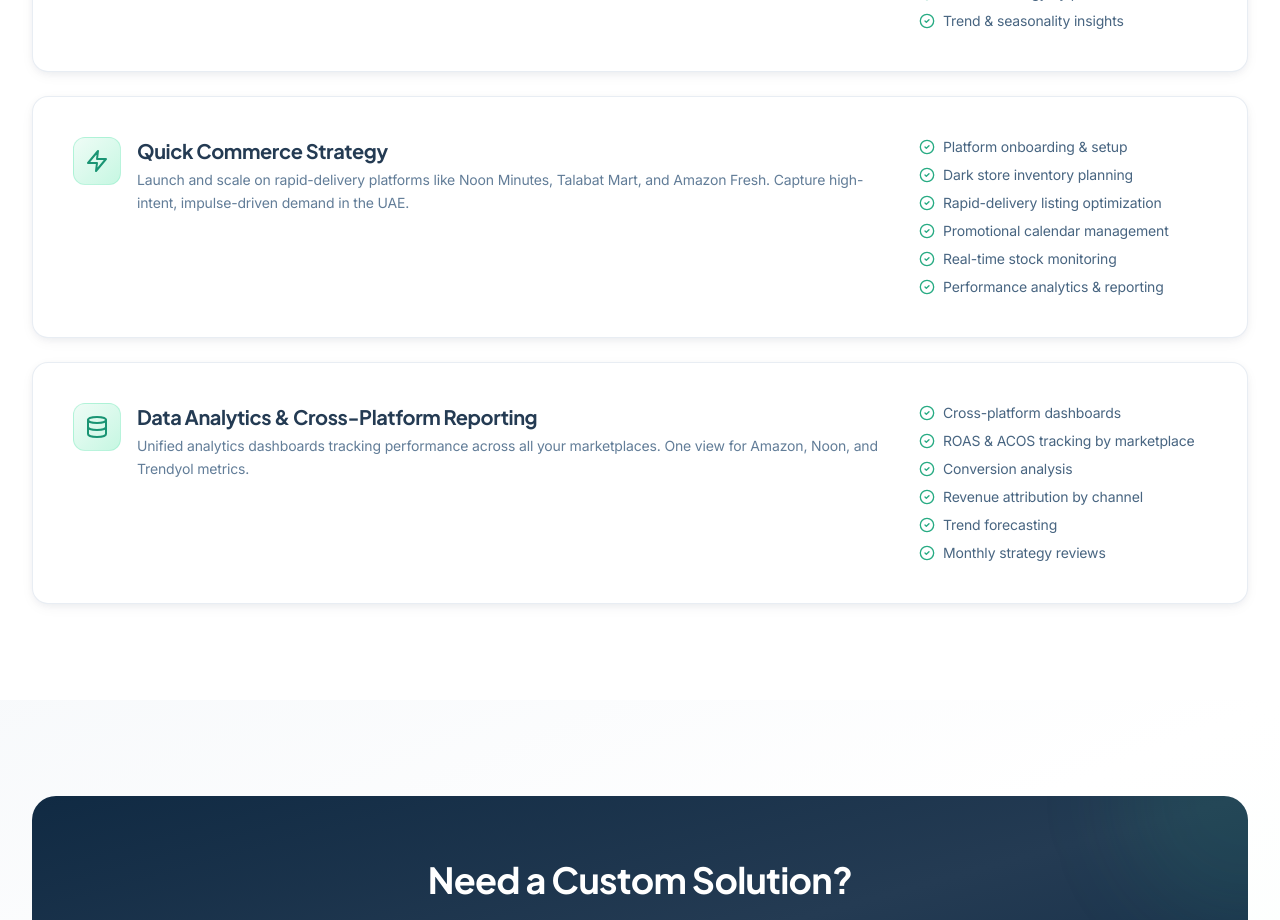
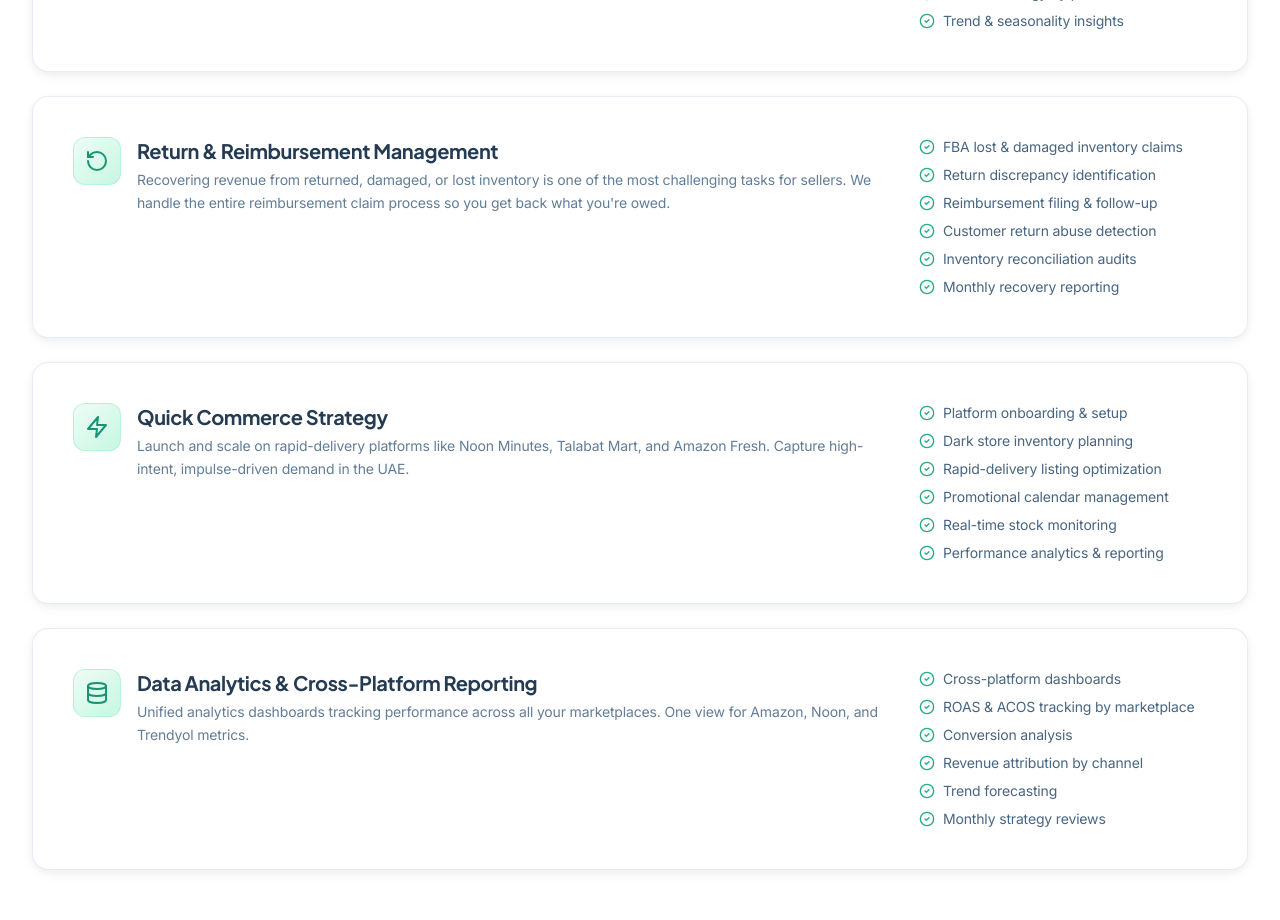
Before and after one commit to zeeshanamazon1516-source/New_Nextarc, a React (Vite) app: page /services in a window 1280 px wide. Shown: the part 2160-3080 px from the top of the page. Built offline with nearby package versions, Linux system fonts and the light colour scheme.

Commit message:
Add Return & Reimbursement Management

```diff
--- a/src/pages/Home.tsx
+++ b/src/pages/Home.tsx
@@ -3,7 +3,7 @@ import { Link } from 'react-router-dom';
 import {
   MessageCircle, ArrowRight, ShoppingCart, BarChart3, Search, Palette,
   TrendingUp, Database, Globe,
-  ChevronLeft, ChevronRight, Package, PieChart, Target
+  ChevronLeft, ChevronRight, Package, PieChart, Target, RotateCcw
 } from 'lucide-react';
 import { WHATSAPP_URL } from '../lib/constants';
 import ScrollReveal from '../components/ScrollReveal';
@@ -36,6 +36,7 @@ const services = [
   { icon: ShoppingCart, title: 'Account Management', desc: 'Full-service marketplace management across Amazon, Noon, and Trendyol.' },
   { icon: Search, title: 'Listing Optimization', desc: 'SEO-first titles, bullets, and keywords optimized for each marketplace algorithm.' },
   { icon: BarChart3, title: 'PPC Advertising', desc: 'Performance-driven ad campaigns that maximize ROAS across all platforms.' },
+  { icon: RotateCcw, title: 'Return & Reimbursement Management', desc: 'We recover lost revenue from returned items by filing and tracking reimbursement claims on your behalf.' },
   { icon: Package, title: 'Inventory Planning', desc: 'Smart inventory management to maintain stock levels and avoid lost sales.' },
   { icon: PieChart, title: 'Reporting & Analytics', desc: 'Custom dashboards tracking sales, ads, conversion rates, and revenue trends.' },
   { icon: Palette, title: 'A+ Content & Brand Store', desc: 'Premium visual content that drives clicks and builds brand authority.' },
--- a/src/pages/Services.tsx
+++ b/src/pages/Services.tsx
@@ -1,4 +1,4 @@
-import { MessageCircle, ArrowRight, ShoppingCart, BarChart3, Search, Palette, Database, CheckCircle2, Lightbulb, Zap, Globe } from 'lucide-react';
+import { MessageCircle, ArrowRight, ShoppingCart, BarChart3, Search, Palette, Database, CheckCircle2, Lightbulb, Zap, Globe, RotateCcw } from 'lucide-react';
 import { WHATSAPP_URL } from '../lib/constants';
 import ScrollReveal from '../components/ScrollReveal';
 import { Link } from 'react-router-dom';
@@ -39,6 +39,12 @@ const services = [
     title: 'Product Recommendation & Market Research',
     desc: 'Identify winning products for each marketplace based on demand, competition, and margin analysis. Know what to sell and where before you invest.',
     features: ['Marketplace-specific demand analysis', 'Cross-platform opportunity mapping', 'Competitor benchmarking', 'Profit margin estimation', 'Launch strategy by platform', 'Trend & seasonality insights'],
+  },
+  {
+    icon: RotateCcw,
+    title: 'Return & Reimbursement Management',
+    desc: 'Recovering revenue from returned, damaged, or lost inventory is one of the most challenging tasks for sellers. We handle the entire reimbursement claim process so you get back what you\'re owed.',
+    features: ['FBA lost & damaged inventory claims', 'Return discrepancy identification', 'Reimbursement filing & follow-up', 'Customer return abuse detection', 'Inventory reconciliation audits', 'Monthly recovery reporting'],
   },
   {
     icon: Zap,
```
